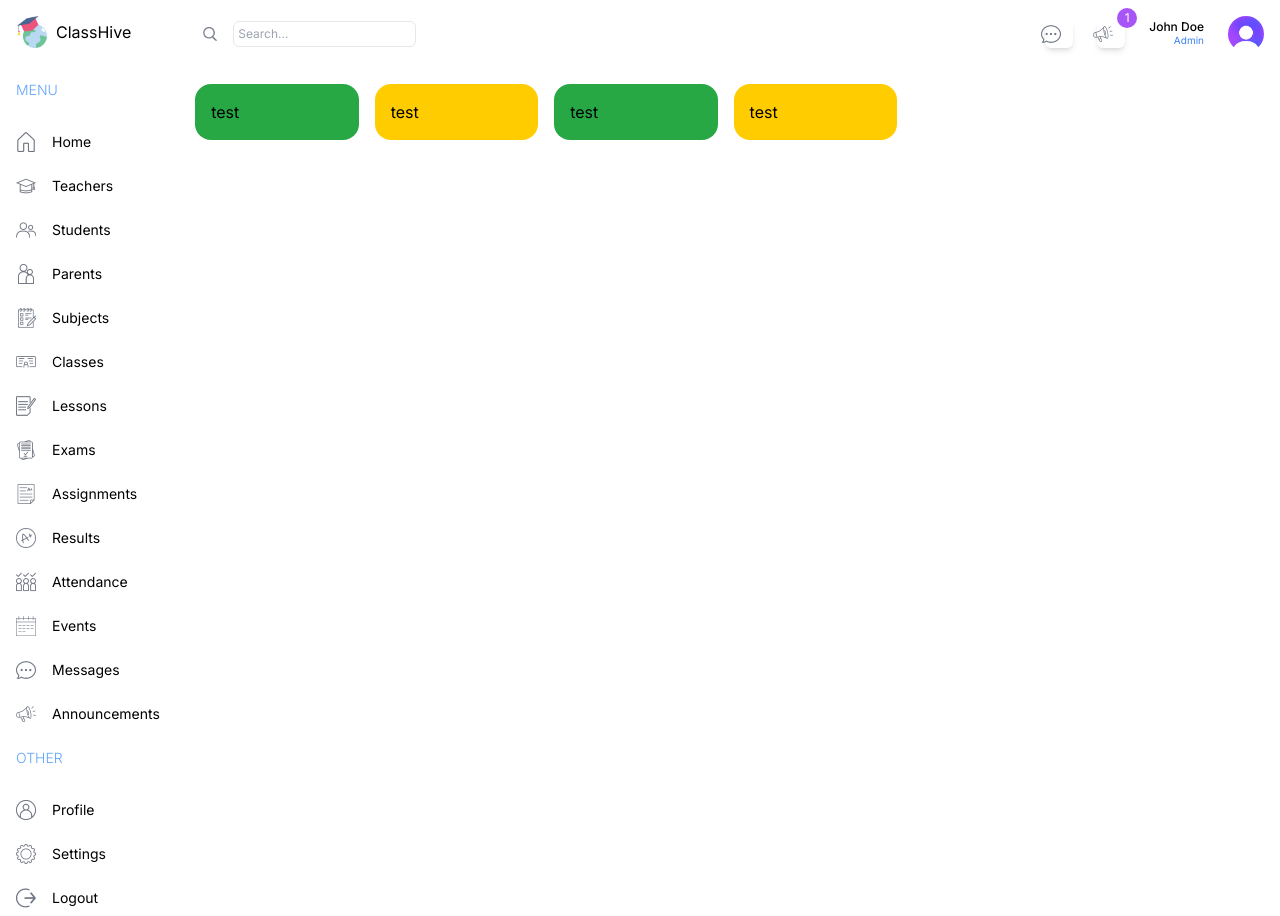
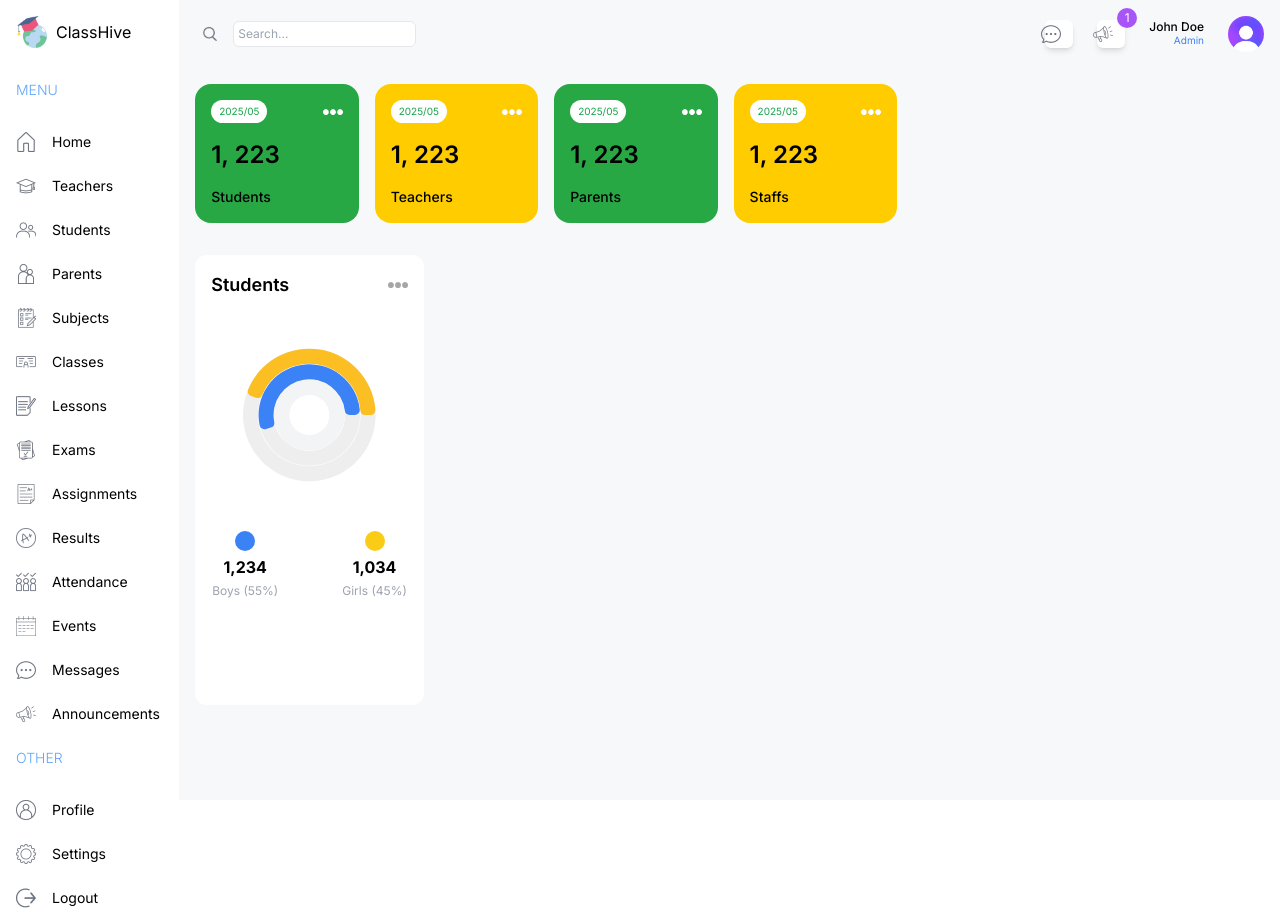
Before and after one commit to buriihenry/classhive, a Next.js app: page /admin in a window 1280 px wide. Built offline with nearby package versions, Linux system fonts and the light colour scheme.

Commit message:
Add CountChart component

```diff
--- a/src/app/(dashboard)/admin/page.tsx
+++ b/src/app/(dashboard)/admin/page.tsx
@@ -1,10 +1,11 @@
+import CountChart from "@/components/CountChart"
 import UserCard from "@/components/UserCard"
 
 const AdminPage = () => {
   return (
     <div className='p-4 flex gap-4 flex-col md:flex-row'>
       {/* left */}
-      <div className="w-full lg:w-2/3">
+      <div className="w-full lg:w-2/3 flex flex-col gap-8">
       {/* UserCards */}
       <div className="flex gap-4 flex-wrap justify-between">
         <UserCard type="student" />
@@ -13,12 +14,27 @@ const AdminPage = () => {
         <UserCard type="staff" />
 
       </div>
+      {/* Middle Charts */}
+      <div className="flex gap-4 flex-col lg:flex-row">
+        {/* Count Charts */}
+        <div className="w-full lg:w-1/3 h-[450px]">
+        <CountChart />
+        </div>
+
+        {/* attendance Charts */}
+        <div className="w-full lg:w-2/3 h-[450px]"></div>
+
+      </div>
+      {/* Bottom Charts */}
+      <div>
+
+      </div>
       </div>
 
       {/* right */}
       <div className="w-full lg:w-1/3"></div>
     </div>
-  )
-}
+  );
+};
 
 export default AdminPage
--- a/src/app/(dashboard)/layout.tsx
+++ b/src/app/(dashboard)/layout.tsx
@@ -25,7 +25,7 @@ export default function DashboardLayout({
 
       </div>
       {/*RIGHT*/}
-      <div className="w-[86%] md:w-[92%] lg:w-[84%] xl:w-[86%] bg[#e0e0e0] overflow-scroll">
+      <div className="w-[86%] md:w-[92%] lg:w-[84%] xl:w-[86%] bg-[#F7F8FA] overflow-scroll flex flex-col">
         <Navbar />
         {children}
       </div>
--- /dev/null
+++ b/src/components/CountChart.tsx
@@ -0,0 +1,70 @@
+"use client";
+import Image from 'next/image';
+import { RadialBarChart, RadialBar, ResponsiveContainer } from 'recharts';
+
+const data = [
+  {
+    name: 'Total',
+    count: 100,
+    fill: '#f3f4f6', // Light gray background
+  },
+  {
+    name: 'Boys',
+    count: 55,
+    fill: '#3b82f6', // Blue color for boys
+  },
+  {
+    name: 'Girls',
+    count: 45,
+    fill: '#fbbf24', // Yellow color for girls
+  },
+];
+
+const CountChart = () => {
+  return (
+    <div className='bg-white rounded-xl w-full h-[450px] p-4 flex flex-col'>
+      {/* TITLE */}
+      <div className='flex justify-between items-center mb-4'>
+        <h1 className='text-lg font-semibold'>Students</h1>
+        <Image src='/moreDark.png' alt='' width={20} height={20}/>
+      </div>
+
+      {/* CHART - Increased height significantly */}
+      <div className='w-full h-[200px] flex justify-center items-center'>
+        <ResponsiveContainer width="100%" height="100%">
+          <RadialBarChart
+            cx="50%"
+            cy="50%"
+            innerRadius="30%"
+            outerRadius="80%"
+            barSize={15}
+            data={data}
+          >
+            <RadialBar
+              background
+              dataKey="count"
+              cornerRadius={5}
+            />
+
+          </RadialBarChart>
+        </ResponsiveContainer>
+      </div>
+
+      {/* BOTTOM */}
+      <div className='flex justify-center gap-16 mt-4'>
+        <div className='flex flex-col gap-1 items-center'>
+          <div className='w-5 h-5 bg-blue-500 rounded-full' />
+          <h1 className='font-bold'>1,234</h1>
+          <h2 className='text-xs text-gray-400'>Boys (55%)</h2>
+        </div>
+        <div className='flex flex-col gap-1 items-center'>
+          <div className='w-5 h-5 bg-yellow-400 rounded-full' />
+          <h1 className='font-bold'>1,034</h1>
+          <h2 className='text-xs text-gray-400'>Girls (45%)</h2>
+        </div>
+      </div>
+    </div>
+  )
+}
+
+export default CountChart
--- a/src/components/UserCard.tsx
+++ b/src/components/UserCard.tsx
@@ -1,7 +1,14 @@
+import Image from "next/image"
+
 const UserCard = ({type}:{type:string}) => {
   return (
-    <div className='rounded-2xl odd:bg-buriiPurple even:bg-buriiYellow p-4 flex-1'>
-        test
+    <div className='rounded-2xl odd:bg-buriiPurple even:bg-buriiYellow p-4 flex-1 min-w-[130px]'>
+        <div className="flex justify-between items-center">
+            <span className="text-[10px] bg-white px-2 py-1 rounded-full text-green-600">2025/05</span>
+            <Image src="/more.png" alt="" width={20} height={20} className='float-right cursor-pointer' />
+        </div>
+        <h1 className="text-2xl font-semibold my-4">1, 223</h1>
+        <h2 className="capitalize text-sm font-medium text-white-500">{type}s</h2>
     </div>
   )
 }
```
Also changed, not shown: package.json (+5 -4 lines), 1 other file (tests, documents, lock files or other folders).
